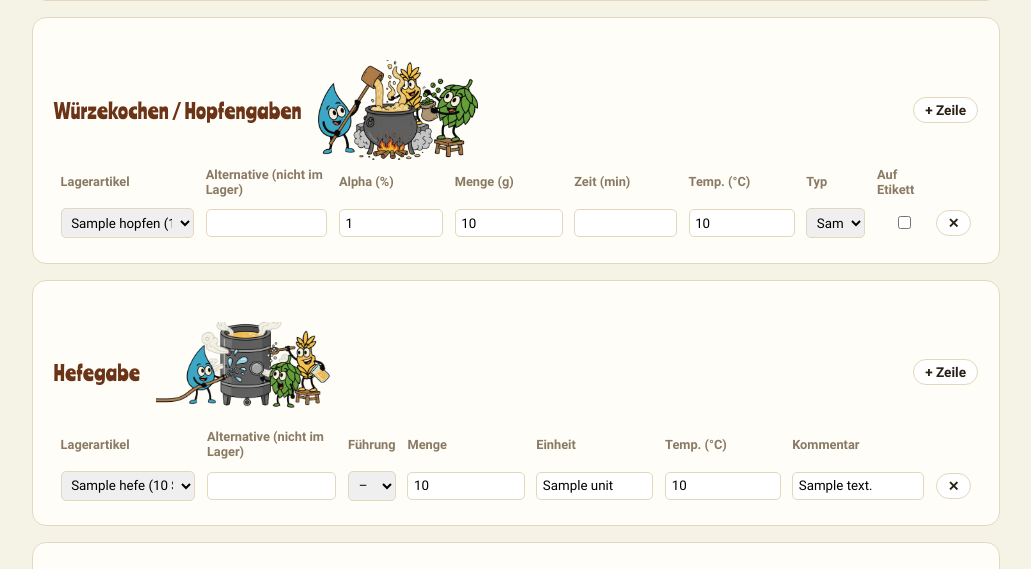
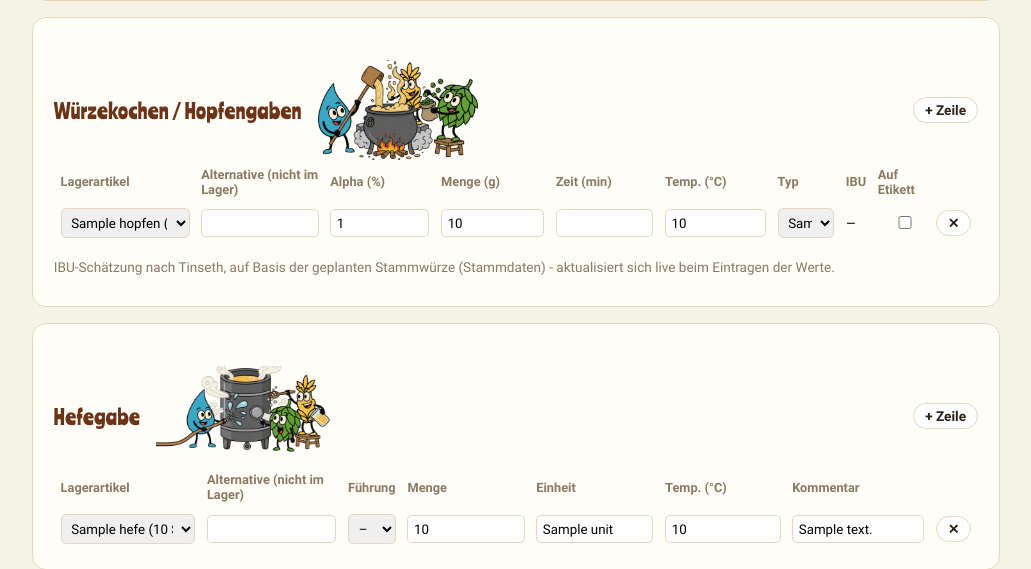
Before and after one commit to macgaiser/HighValley-BrewLog, a FastAPI app: template app/templates/batch_form.html in a window 1280 px wide. Shown: the part 1402-1971 px from the top of the page, without its empty margins (124-1155 px from the left). Run offline with FastAPI, Linux system fonts and the light colour scheme; the template is opened without the code that fills it: most values are stand-ins (such as "Sample title", 1, 10 or a date in 2020); grey boxes marked "Sample" are stand-in pictures.

Commit message:
IBU-Schätzung pro Hopfengabe live im Sud-Bearbeiten-Formular
Neue Spalte "IBU" bei Würzekochen/Hopfengaben, analog zur bereits
bestehenden Anzeige in der schreibgeschützten Sud-Ansicht - hier aber
live im Formular berechnet (JS-Nachbau der Tinseth-Formel aus
formulas.py), da beim Bearbeiten sofortiges Feedback beim Eintragen von
Menge/Alpha/Zeit sinnvoller ist als ein statischer, beim Laden
eingefrorener Wert.

Rechnet mit der geplanten Stammwürze (Stammdaten) als Basis, da die
gemessene Stammwürze ("nach dem Kochen") seit dem letzten Umbau der
Mess-Kacheln gar nicht mehr Teil dieses Formulars ist. Aktualisiert sich
bei jeder Eingabe in Menge/Alpha/Zeit sowie bei Ausschlagwürze/geplanter
Stammwürze, außerdem beim Hinzufügen/Entfernen von Zeilen. Gegen die
Python-Referenzformel verifiziert (exakte Übereinstimmung).

Co-Authored-By: Claude Sonnet 5 <noreply@anthropic.com>
Claude-Session: https://claude.ai/code/session_012cmh8vBpo4xaiKC3AG6YBo

```diff
--- a/app/static/app.js
+++ b/app/static/app.js
@@ -20,10 +20,55 @@ document.addEventListener("change", (event) => {
   if (!select) return;
   const opt = select.options[select.selectedIndex];
   const alpha = opt ? opt.dataset.alpha : "";
-  if (!alpha) return;
-  const alphaInput = select.closest("tr").querySelector('input[name="hop_alpha"]');
-  if (alphaInput) alphaInput.value = alpha;
+  if (alpha) {
+    const alphaInput = select.closest("tr").querySelector('input[name="hop_alpha"]');
+    if (alphaInput) alphaInput.value = alpha;
+  }
+  updateIbuPreviews();
 });
+
+// Würzekochen: IBU-Beitrag je Zeile nach der Tinseth-Formel, live im
+// Bearbeiten-Formular berechnet (JS-Nachbau von formulas.tinseth_ibu) -
+// auf Basis der geplanten Stammwürze, da der gemessene Wert ("nach dem
+// Kochen") in diesem Formular gar nicht mehr gepflegt wird (eigener
+// Dialog auf der Sud-Detailseite).
+function platoToSg(plato) {
+  return 1 + plato / (258.6 - (plato / 258.2) * 227.1);
+}
+function tinsethIbu(weightG, alphaPercent, boilTimeMin, batchVolumeL, ogPlato) {
+  if (!(weightG > 0) || !(alphaPercent > 0) || !(batchVolumeL > 0) || !(ogPlato > 0)) return null;
+  const ogSg = platoToSg(ogPlato);
+  const bignessFactor = 1.65 * Math.pow(0.000125, ogSg - 1);
+  const boilTimeFactor = (1 - Math.exp(-0.04 * boilTimeMin)) / 4.15;
+  const utilization = bignessFactor * boilTimeFactor;
+  const aauMgPerL = (weightG * (alphaPercent / 100) * 1000) / batchVolumeL;
+  return Math.round(utilization * aauMgPerL * 10) / 10;
+}
+function updateIbuPreviews() {
+  const rows = document.querySelectorAll('tbody[data-rows="hop"] tr');
+  if (!rows.length) return;
+  const batchVolumeL = parseFloat(document.querySelector('input[name="target_volume_l"]')?.value);
+  const ogPlato = parseFloat(document.querySelector('input[name="target_og_plato"]')?.value);
+  rows.forEach((row) => {
+    const preview = row.querySelector("[data-ibu-preview]");
+    if (!preview) return;
+    const weightG = parseFloat(row.querySelector('input[name="hop_amount_g"]')?.value);
+    const alphaPercent = parseFloat(row.querySelector('input[name="hop_alpha"]')?.value);
+    const boilTimeMin = parseFloat(row.querySelector('input[name="hop_time_min"]')?.value) || 0;
+    const ibu = tinsethIbu(weightG, alphaPercent, boilTimeMin, batchVolumeL, ogPlato);
+    preview.textContent = ibu === null ? "–" : ibu.toFixed(1);
+  });
+}
+document.addEventListener("input", (event) => {
+  if (
+    event.target.matches(
+      'input[name="hop_amount_g"], input[name="hop_alpha"], input[name="hop_time_min"], input[name="target_volume_l"], input[name="target_og_plato"]'
+    )
+  ) {
+    updateIbuPreviews();
+  }
+});
+updateIbuPreviews();
 
 // Generische Zeilen-Verwaltung für die dynamischen Tabellen im Sud-Formular.
 // Jede Sektion hat: ein <tbody data-rows="NAME">, ein <template data-row-template="NAME">
@@ -41,6 +86,7 @@ document.addEventListener("click", (event) => {
       tbody.appendChild(clone);
     }
     updateColorEbcAutoState();
+    updateIbuPreviews();
     return;
   }
 
@@ -49,6 +95,7 @@ document.addEventListener("click", (event) => {
     event.preventDefault();
     removeBtn.closest("tr").remove();
     updateColorEbcAutoState();
+    updateIbuPreviews();
     return;
   }
 
--- a/app/templates/batch_form.html
+++ b/app/templates/batch_form.html
@@ -160,7 +160,7 @@
     <div class="section-title-row"><h2><span>Würzekochen / Hopfengaben</span><img class="step-icon" src="/static/img/step-kochen.png" alt=""></h2><button class="btn btn-small" data-add-row="hop">+ Zeile</button></div>
     <div class="table-scroll">
     <table class="form-table">
-      <thead><tr><th>Lagerartikel</th><th>Alternative (nicht im Lager)</th><th>Alpha (%)</th><th>Menge (g)</th><th>Zeit (min)</th><th>Temp. (°C)</th><th>Typ</th><th>Auf Etikett</th><th></th></tr></thead>
+      <thead><tr><th>Lagerartikel</th><th>Alternative (nicht im Lager)</th><th>Alpha (%)</th><th>Menge (g)</th><th>Zeit (min)</th><th>Temp. (°C)</th><th>Typ</th><th>IBU</th><th>Auf Etikett</th><th></th></tr></thead>
       <tbody data-rows="hop">
         {% for h in (batch.hop_additions if batch else []) %}
         <tr>
@@ -175,6 +175,7 @@
               {% for t in hop_types %}<option value="{{ t.value }}" {% if h.addition_type==t %}selected{% endif %}>{{ t.value|capitalize }}</option>{% endfor %}
             </select>
           </td>
+          <td><span data-ibu-preview>–</span></td>
           <td>
             <input type="hidden" name="hop_show_on_label" value="false">
             <input type="checkbox" name="hop_show_on_label" value="true" {% if h.show_on_label %}checked{% endif %}>
@@ -185,6 +186,7 @@
       </tbody>
     </table>
     </div>
+    <p class="hint">IBU-Schätzung nach Tinseth, auf Basis der geplanten Stammwürze (Stammdaten) - aktualisiert sich live beim Eintragen der Werte.</p>
     <template data-row-template="hop">
       <tr>
         <td>{{ inv_select('hopfen', inventory.hopfen, None, 'hop_inventory_id', inventory.sonstiges) }}</td>
@@ -198,6 +200,7 @@
             {% for t in hop_types %}<option value="{{ t.value }}">{{ t.value|capitalize }}</option>{% endfor %}
           </select>
         </td>
+        <td><span data-ibu-preview>–</span></td>
         <td>
           <input type="hidden" name="hop_show_on_label" value="false">
           <input type="checkbox" name="hop_show_on_label" value="true" checked>
```
